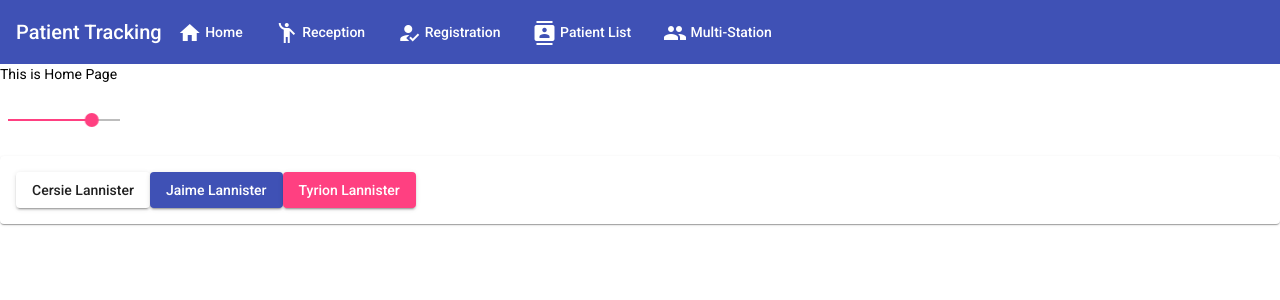
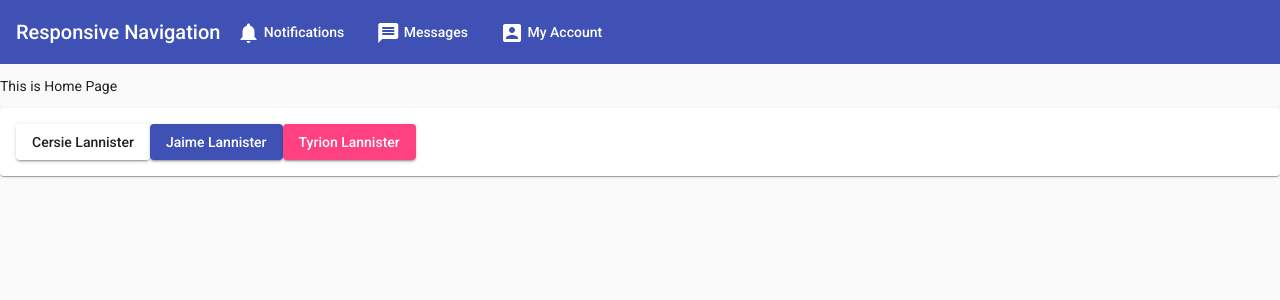
Before and after one commit to chicupatel-developer/Job-Apps, an Angular app in the folder Angular/: page /home in a window 1280 px wide. Shown: the top 300 px of the page. Built offline with nearby package versions, Linux system fonts and the light colour scheme.

Commit message:
adding-flex-layout

```diff
--- a/Angular/package.json
+++ b/Angular/package.json
@@ -16,6 +16,7 @@
     "@angular/common": "~11.2.4",
     "@angular/compiler": "~11.2.4",
     "@angular/core": "~11.2.4",
+    "@angular/flex-layout": "^12.0.0-beta.35",
     "@angular/forms": "~11.2.4",
     "@angular/material": "^11.2.13",
     "@angular/platform-browser": "~11.2.4",
--- a/Angular/src/app/app.component.html
+++ b/Angular/src/app/app.component.html
@@ -1,4 +1,6 @@
 <header></header>
+<!--
 <div class="container">
   <router-outlet></router-outlet>
 </div>
+-->
--- a/Angular/src/app/header/header.component.html
+++ b/Angular/src/app/header/header.component.html
@@ -11,6 +11,7 @@
 </mat-menu>
 -->
 
+<!--
 <mat-toolbar color="primary">
     <span>Patient Tracking</span>
 
@@ -35,3 +36,64 @@
         Multi-Station
     </button>
 </mat-toolbar>
+-->
+
+<div style="height: 100vh;">
+    <mat-toolbar color="primary">
+        <mat-toolbar-row>
+            <button mat-icon-button (click)="sidenav.toggle()" fxShow="true" fxHide.gt-sm>
+                <mat-icon>menu</mat-icon>
+            </button>
+            <span>Responsive Navigation</span>
+            <span class="example-spacer"></span>
+            <div fxShow="true" fxHide.lt-md="true">
+                <!-- The following menu items will be hidden on both SM and XS screen sizes -->
+                <a href="#" mat-button>
+                    <mat-icon>notifications</mat-icon>
+                    Notifications
+                </a>
+                <a href="#" mat-button>
+                    <mat-icon>message</mat-icon>
+                    Messages
+                </a>
+                <a href="#" mat-button>
+                    <mat-icon>account_box</mat-icon>
+                    My Account
+                </a>
+            </div>
+        </mat-toolbar-row>
+    </mat-toolbar>
+
+    <mat-sidenav-container fxFlexFill>
+        <mat-sidenav #sidenav>
+            <mat-nav-list>
+                <a href="#" mat-list-item>
+                    <mat-icon>notifications</mat-icon>
+                    Notifications
+                </a>
+                <a href="#" mat-list-item>
+                    <mat-icon>message</mat-icon>
+                    Messages
+                </a>
+                <a href="#" mat-list-item>
+                    <mat-icon>account_box</mat-icon>
+                    My Account
+                </a>
+                <a href="#" mat-list-item>
+                    <mat-icon>lock</mat-icon>
+                    My Account
+                </a>
+                <a (click)="sidenav.toggle()" mat-list-item>
+                    <mat-icon>close</mat-icon> Close
+                </a>
+            </mat-nav-list>
+        </mat-sidenav>
+
+        <mat-sidenav-content fxFlexFill>
+            <router-outlet>
+            </router-outlet>
+        </mat-sidenav-content>
+
+    </mat-sidenav-container>
+</div>
+<p></p>
--- a/Angular/src/app/home/home.component.html
+++ b/Angular/src/app/home/home.component.html
@@ -1,8 +1,6 @@
 <div>
+    <p></p>
     This is Home Page
-
-    <p></p>
-    <mat-slider min="1" max="100" step="1" value="75"></mat-slider>
 
     <p></p>
     <mat-card>
```
Also changed, not shown: Angular/src/app/app.module.ts (+10 -1 lines), 1 other file (tests, documents, lock files or other folders).
